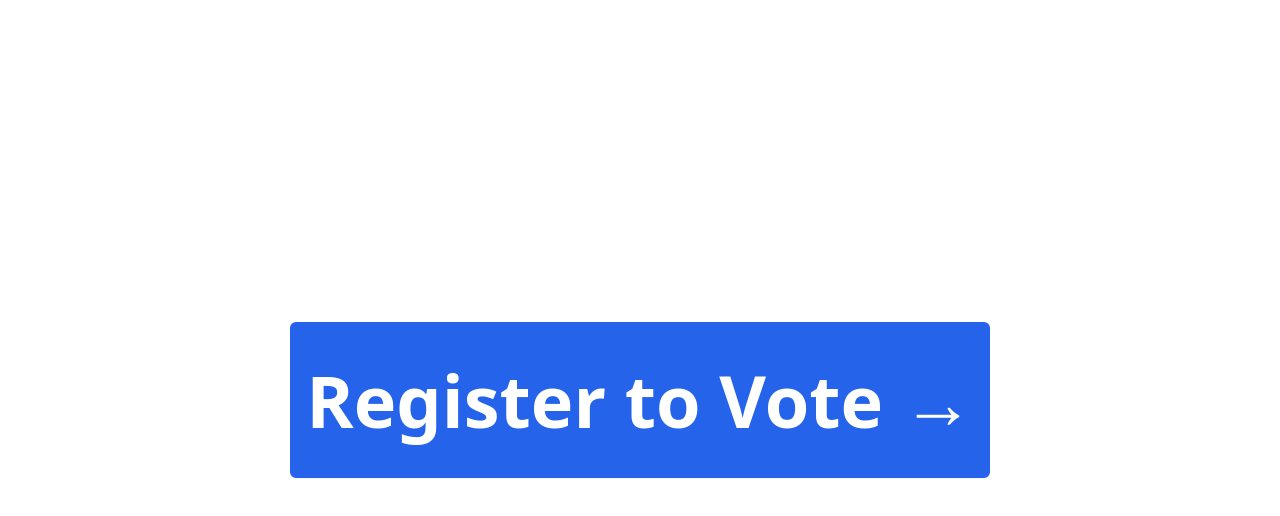
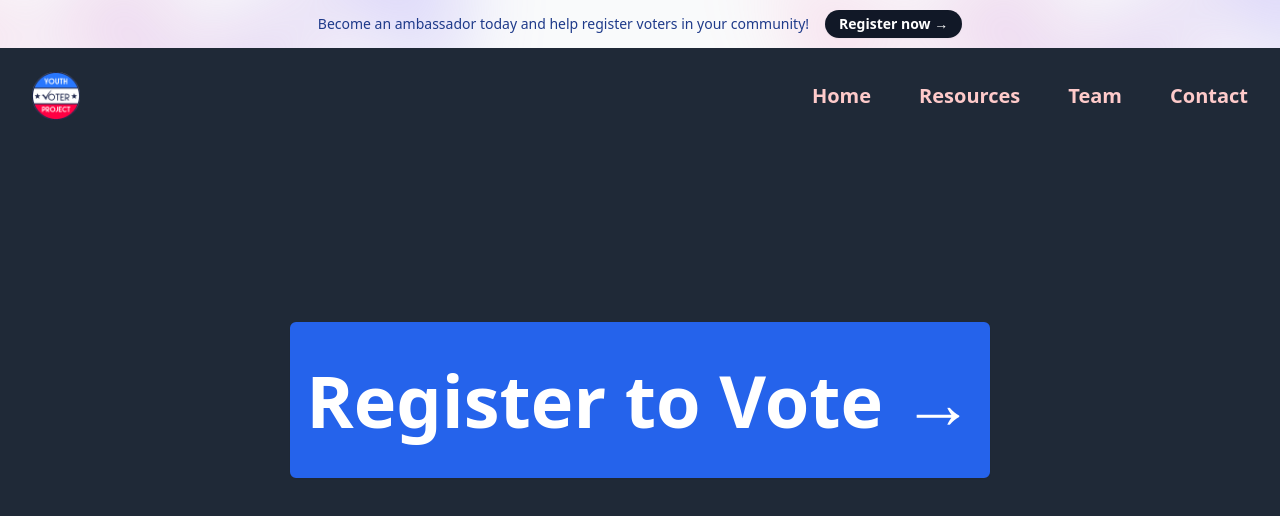
Before and after one commit to aviBandi/youthVoterProject, a React (Create React App) app in the folder my-app/: page /register in a window 1280 px wide. Shown: the top 516 px of the page. Built offline with nearby package versions, Linux system fonts and the light colour scheme; a web font is replaced by a local one.

Commit message:
should be a bettter looking bit

```diff
--- a/my-app/src/pages/register.js
+++ b/my-app/src/pages/register.js
@@ -1,23 +1,14 @@
 import React from 'react';
 
 import { db, doc, setDoc, firebase } from '../firebase';
-import { FieldValue, getDoc, updateDoc } from 'firebase/firestore';
+import { getDoc, updateDoc } from 'firebase/firestore';
+
+import NavHome from '../components/navHome';
+
 import "../firebase";
 
 const Register = () => {
 
-    // const incrementNumber = async () => {
-
-    //     const docRef = doc(db, 'clicks', 'clicks');
-
-    //     try {
-    //         await updateDoc(docRef, {
-    //             totalClicks: FieldValue.increment(1)
-    //         });
-    //     } catch (e) {
-    //         console.error(e);
-    //     }
-    // };
     const incrementNumber = async () => {
 
 
@@ -37,6 +28,9 @@ const Register = () => {
 
 
     return (
+        <div className='overflow-auto h-full bg-gray-800'>
+            <NavHome />
+
             <div className='flex items-center justify-center h-screen'>
                 <button onClick={incrementNumber}>
                     <a href="https://mnvotes.sos.mn.gov/VoterRegistration/index" target="_blank">
@@ -48,6 +42,7 @@ const Register = () => {
                     </a>
                 </button>
             </div>
+        </div>
     )
 }
 
```
Lines whose indentation alone changed are shown as unchanged.
